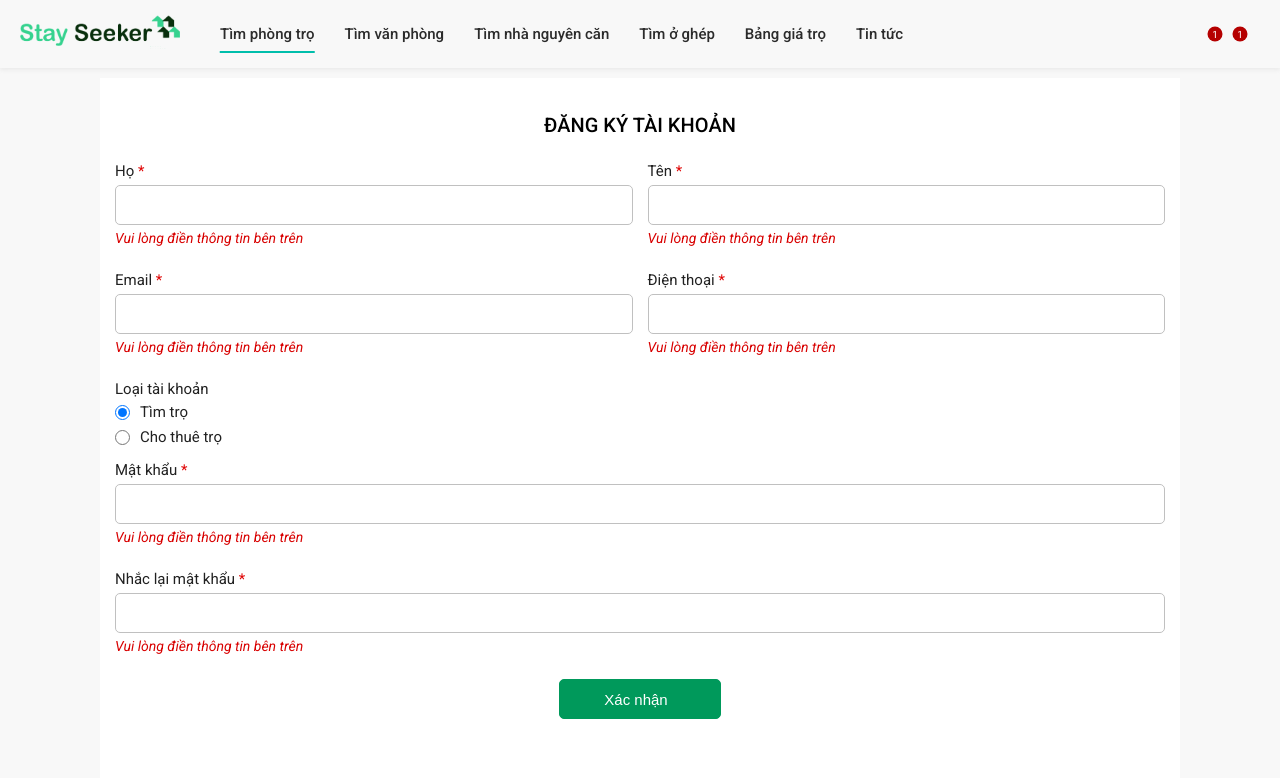
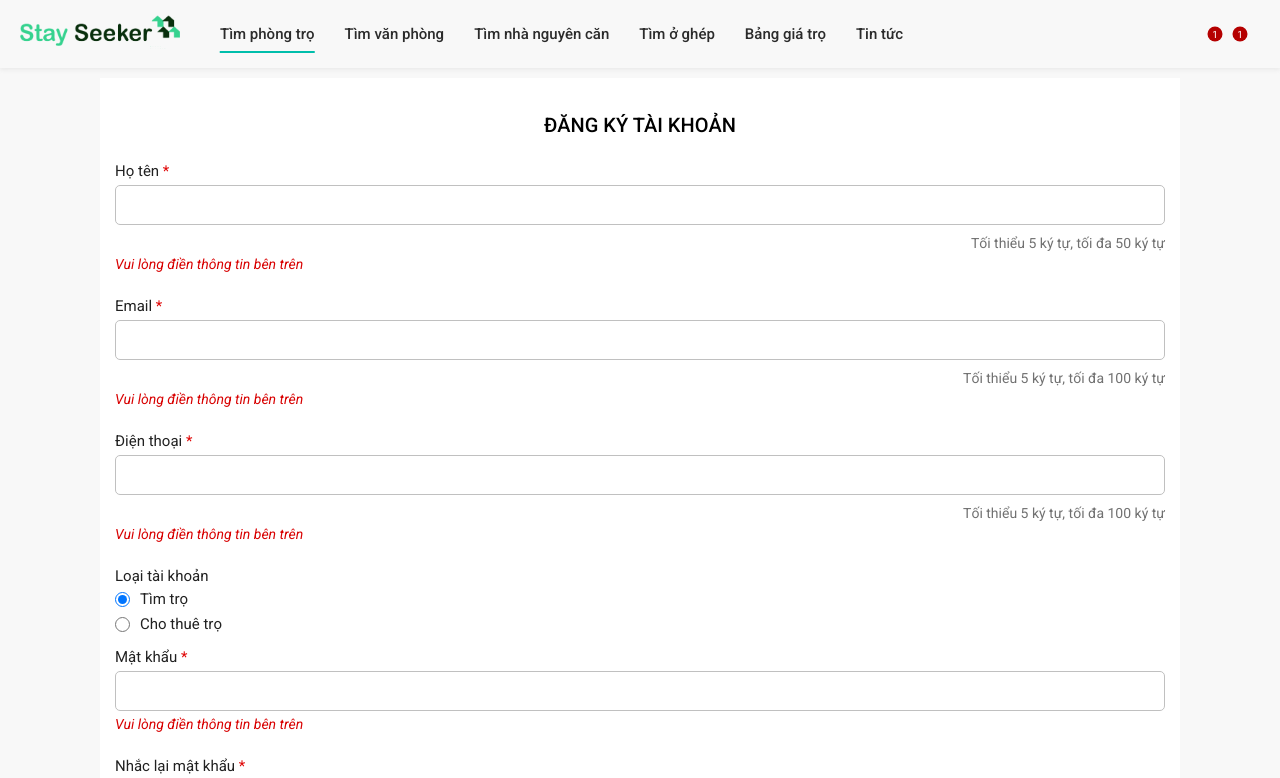
Before and after one commit to danhdat71/tim_tro_frontend, a Next.js app: page /auth/register in a window 1280 px wide. Shown: the top 778 px of the page. Built offline with nearby package versions, Linux system fonts and the light colour scheme; some icons are missing.

Commit message:
Register user

```diff
--- a/components/inputs/input-password/input-password.js
+++ b/components/inputs/input-password/input-password.js
@@ -5,7 +5,7 @@ const InputPassword = (props) => {
 
     let {
         className,
-        onChange,
+        onChange = function(e){},
     } = props;
 
     let [isShow, setIsShow] = useState(false);
@@ -22,7 +22,9 @@ const InputPassword = (props) => {
             <input
                 className={`${className} ${cls.input}`}
                 type={isShow == true ? 'text' : 'password'}
-                onChange={onChange}
+                onChange={(e)=>{
+                    onChange(e.target.value);
+                }}
             ></input>
             <button
                 type='button'
--- a/pages/auth/register/index.js
+++ b/pages/auth/register/index.js
@@ -1,41 +1,69 @@
-import React from 'react';
+import React, { useState } from 'react';
 import cl from './register.module.css';
 import InputPassword from '@/components/inputs/input-password/input-password';
 import ModalReviewRegister from '@/components/modals/modal-review-register/modal-review-register';
 import TitleCenterBig from '@/components/titles/title-center-big/title-center-big';
 import ButtonIcon from '@/components/buttons/button-icon/button-icon';
+import InputGroup from '@/components/inputs/input-group/input-group';
 
 const Register = () => {
+
+    let [registerData, setRegisterData] = useState({
+        user_type: 1,
+    });
+
+    function handleSetRegisterData(key, value) {
+        let newRegisterData = {...registerData};
+        newRegisterData[key] = value;
+        setRegisterData(newRegisterData);
+    };
+
+    function handleSubmitRegister() {
+
+    }
+
     return (
         <form className={cl.form}>
             <TitleCenterBig
                 title="Đăng ký tài khoản"
             />
-            <div className={cl.name_group}>
-                <div className='form-group'>
-                    <label className='label label-block'>
-                        Họ <span>*</span>
-                    </label>
-                    <input type='text' className={`input ${cl.input}`}></input>
-                    <div className='err-msg'>Vui lòng điền thông tin bên trên</div>
-                </div>
-                <div className='form-group'>
-                    <label className='label label-block'>
-                        Tên <span>*</span>
-                    </label>
-                    <input type='text' className={`input ${cl.input}`}></input>
-                    <div className='err-msg'>Vui lòng điền thông tin bên trên</div>
-                </div>
+            <div className='form-group'>
+                <label className='label label-block'>
+                    Họ tên <span>*</span>
+                </label>
+                <InputGroup
+                    min="5"
+                    max="50"
+                    type="text"
+                    onChange={(value)=>{
+                        handleSetRegisterData('full_name', value);
+                    }}
+                ></InputGroup>
+                <div className='err-msg'>Vui lòng điền thông tin bên trên</div>
             </div>
             <div className={cl.name_group}>
                 <div className='form-group'>
                     <label className='label label-block'>Email <span>*</span></label>
-                    <input type='text' className={`input ${cl.input}`}></input>
+                    <InputGroup
+                        min="5"
+                        max="100"
+                        type="text"
+                        onChange={(value)=>{
+                            handleSetRegisterData('email', value);
+                        }}
+                    ></InputGroup>
                     <div className='err-msg'>Vui lòng điền thông tin bên trên</div>
                 </div>
                 <div className='form-group'>
                     <label className='label label-block'>Điện thoại <span>*</span></label>
-                    <input type='tel' className={`input ${cl.input}`}></input>
+                    <InputGroup
+                        min="5"
+                        max="100"
+                        type="number"
+                        onChange={(value)=>{
+                            handleSetRegisterData('tel', value);
+                        }}
+                    ></InputGroup>
                     <div className='err-msg'>Vui lòng điền thông tin bên trên</div>
                 </div>
             </div>
@@ -46,9 +74,10 @@ const Register = () => {
                         type='radio'
                         className='radio-md'
                         checked
-                        name='user_type'
                         id='finder'
-                        value="2"
+                        onClick={(e)=>{
+                            handleSetRegisterData('user_type', 1);
+                        }}
                     ></input>
                     <label htmlFor='finder'>Tìm trọ</label>
                 </div>
@@ -56,9 +85,10 @@ const Register = () => {
                     <input
                         type='radio'
                         className='radio-md'
-                        name='user_type'
                         id='provider'
-                        value="1"
+                        onClick={(e)=>{
+                            handleSetRegisterData('user_type', 0);
+                        }}
                     ></input>
                     <label htmlFor='provider'>Cho thuê trọ</label>
                 </div>
@@ -67,6 +97,9 @@ const Register = () => {
                 <label className='label label-block'>Mật khẩu <span>*</span></label>
                 <InputPassword
                     className={`${cl.input} input`}
+                    onChange={(value)=>{
+                        handleSetRegisterData('password', value);
+                    }}
                 />
                 <div className='err-msg'>Vui lòng điền thông tin bên trên</div>
             </div>
@@ -74,6 +107,9 @@ const Register = () => {
                 <label className='label label-block'>Nhắc lại mật khẩu <span>*</span></label>
                 <InputPassword
                     className={`${cl.input} input`}
+                    onChange={(value)=>{
+                        handleSetRegisterData('re_password', value);
+                    }}
                 />
                 <div className='err-msg'>Vui lòng điền thông tin bên trên</div>
             </div>
--- a/pages/auth/register/register.module.css
+++ b/pages/auth/register/register.module.css
@@ -1,10 +1,3 @@
-.name_group {
-    display: grid;
-    grid-template-columns: 1fr 1fr;
-    grid-column-gap: 15px;
-    align-items: center;
-}
-
 .input {
     width: 100%;
 }
@@ -49,9 +42,3 @@
 .form {
     padding-bottom: 50px;
 }
-
-@media screen and (max-width: 565px) {
-    .name_group {
-        grid-template-columns: 1fr;
-    }
-}
```
